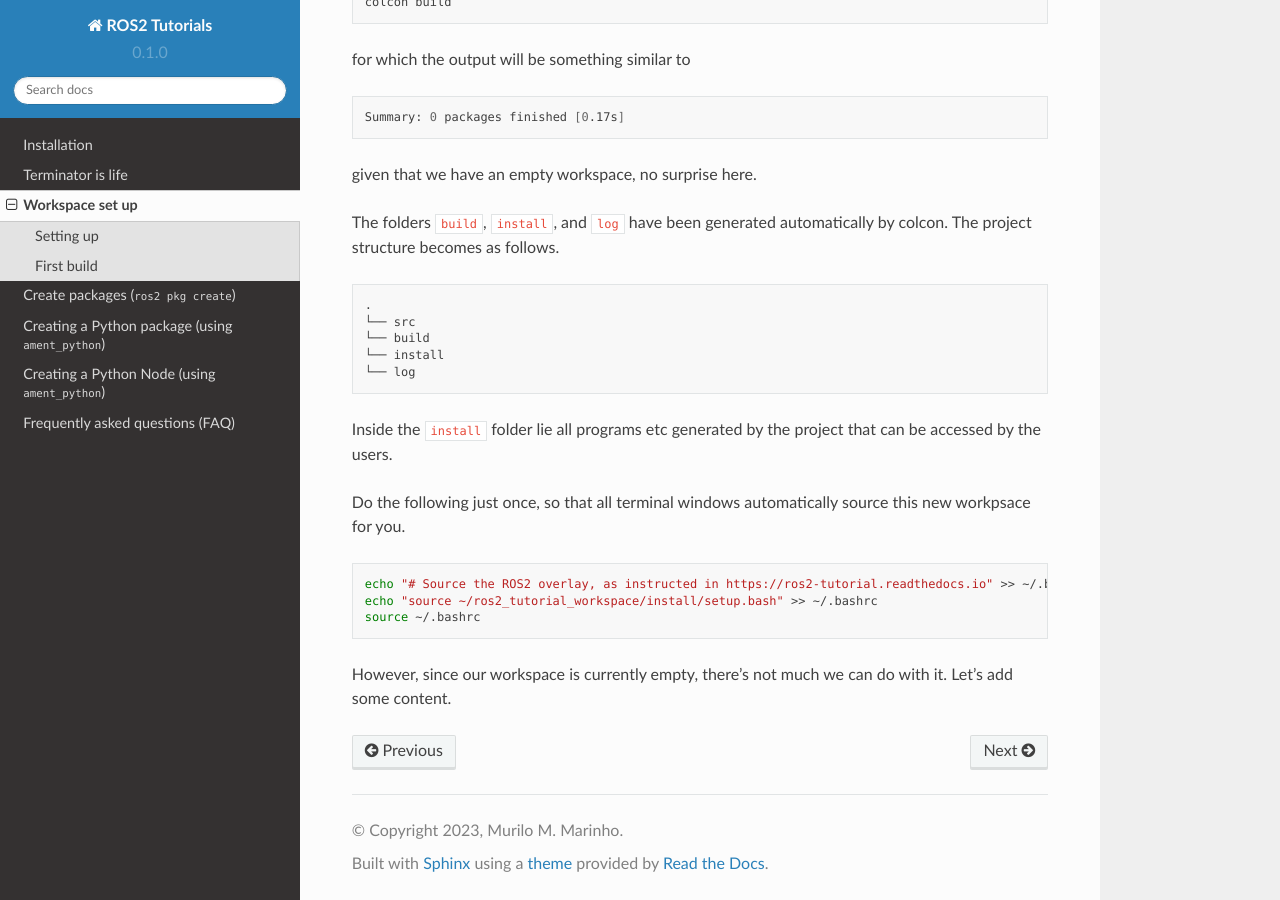
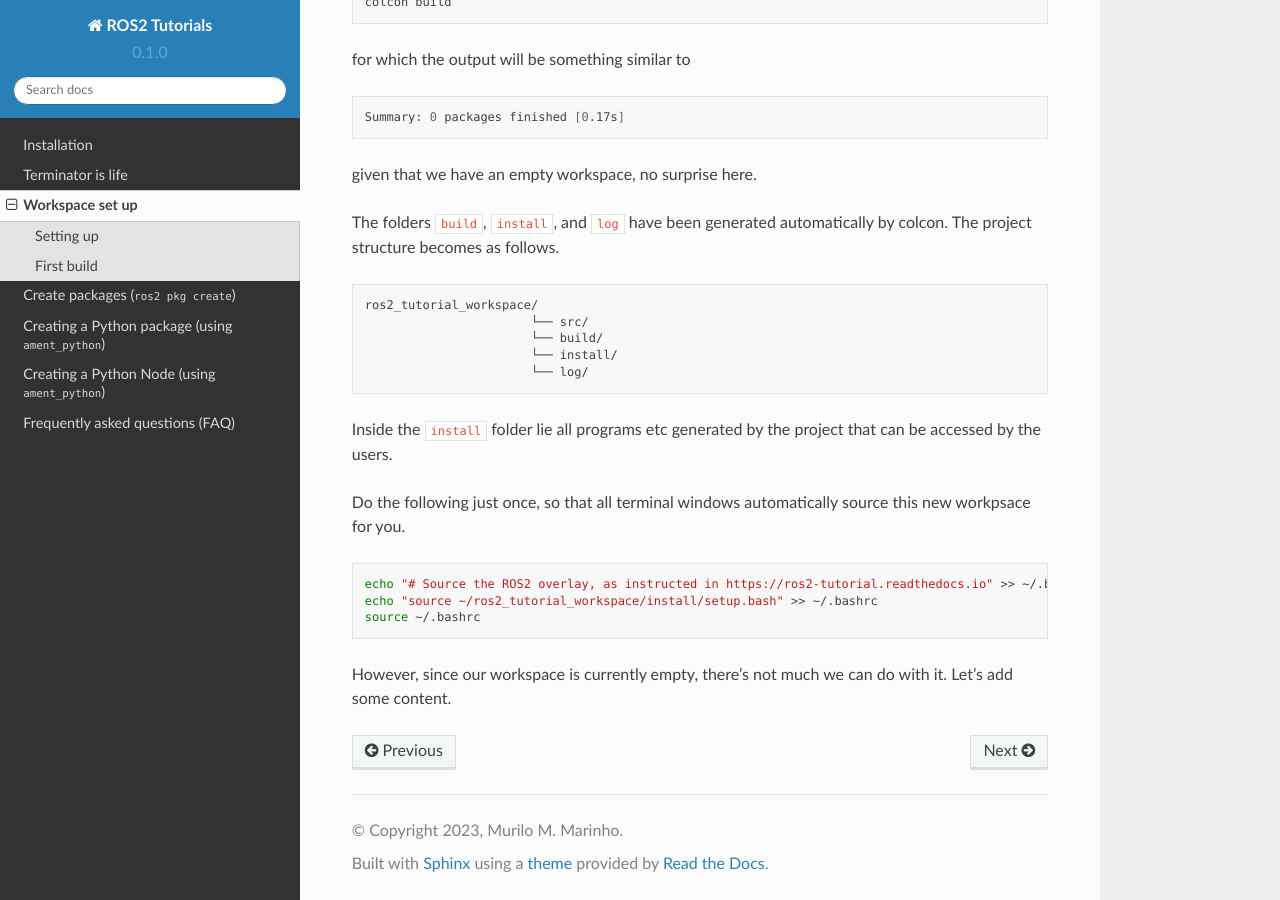
Before and after one commit to mmmarinho/ROS2_Tutorial, a Sphinx documentation site: the page built from docs/source/workspace_setup.rst, in a window 1280 px wide and 900 px high, scrolled down 853 px. Built offline with Sphinx 7.4.7 and the Read the Docs theme 2.0.0, drawn with Linux system fonts in a browser that asks for light colours; cross-references to code outside the pages are shown as plain code.

Commit message:
Update workspace_setup.rst

```diff
--- a/docs/source/workspace_setup.rst
+++ b/docs/source/workspace_setup.rst
@@ -23,7 +23,7 @@
 -----------
 
 Regardless of it being a currently empty project, we run :code:`colcon` once to set up the enviroment and illustrate a few things.
-The program :colcon:`colcon` is the build system of :code:`ROS2` and will be described in more detail later.
+The program :code:`colcon` is the build system of :code:`ROS2` and will be described in more detail later.
 
 For now, run
 
@@ -44,11 +44,11 @@
 
 .. code:: bash
 
-    .
-    └── src
-    └── build
-    └── install
-    └── log
+    ros2_tutorial_workspace/
+                           └── src/
+                           └── build/
+                           └── install/
+                           └── log/
 
 Inside the :code:`install` folder lie all programs etc generated by the project that can be accessed by the users.
 
```
